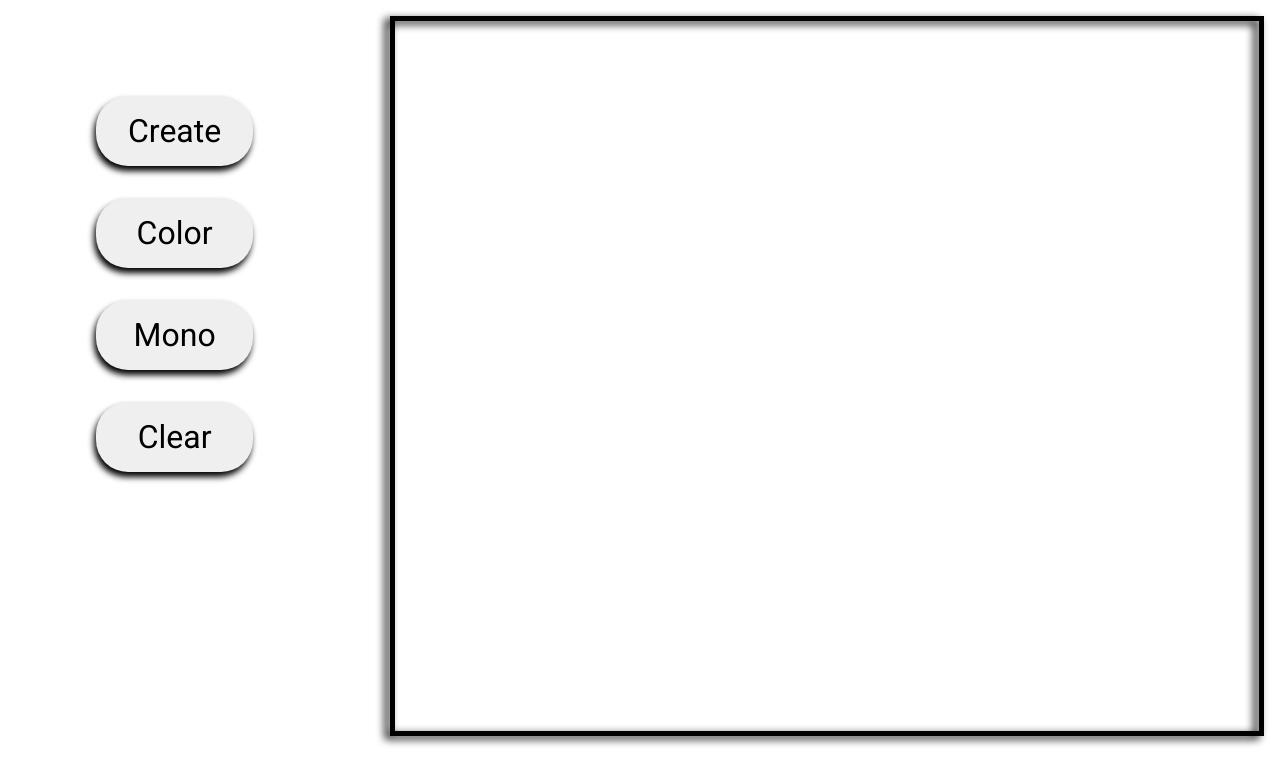
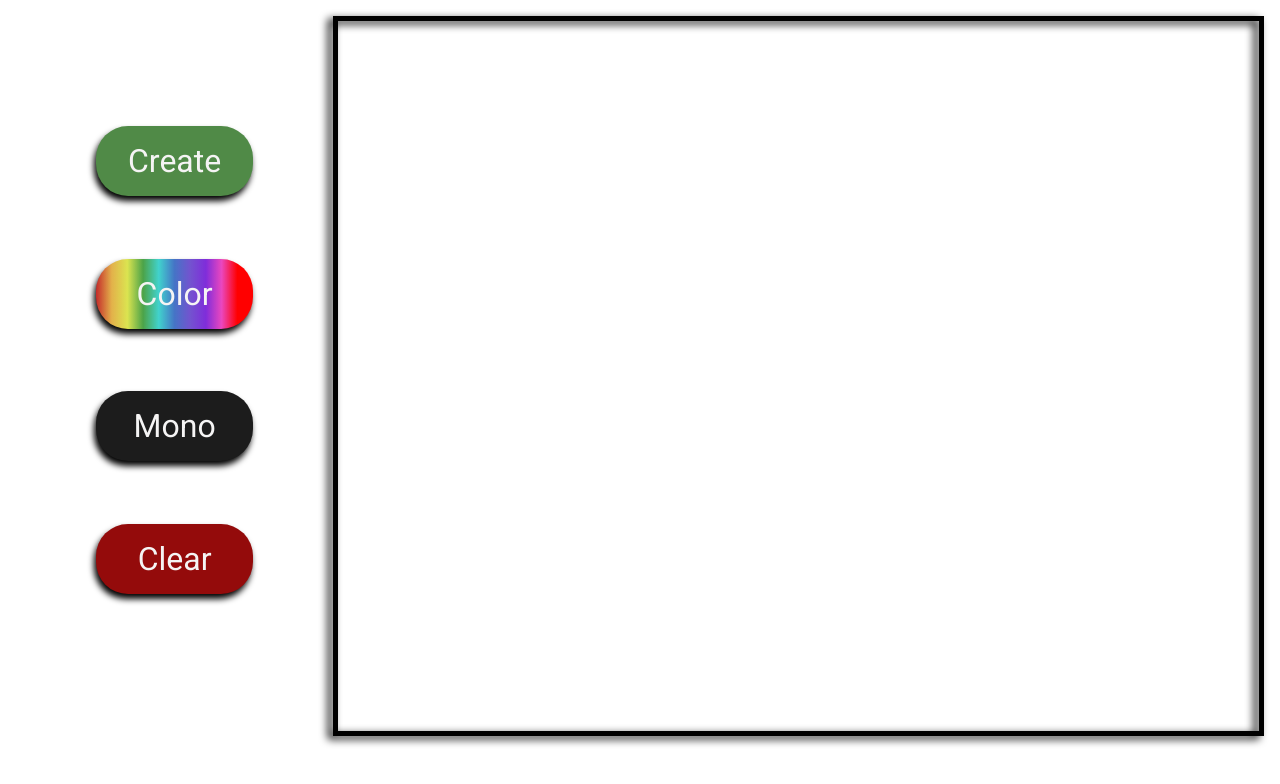
Before and after one commit to daf-wah/etch-a-sketch, a plain HTML site: page index.html in a window 1280 px wide. Drawn offline with Linux system fonts and the light colour scheme.

Commit message:
Update CSS
Altered the background colors
of the buttons.

```diff
--- a/css/style.css
+++ b/css/style.css
@@ -17,13 +17,13 @@ body {
 
 .container {
   display: flex;
-  height: 90%;
+  height: 90vh;
   justify-content: space-between;
 }
 
 .main__grid {
   border: 5px solid black;
-  width: 70%;
+  flex: 0 1 80%;
   filter: drop-shadow(-5px 3px 4px #000);
 }
 
@@ -31,7 +31,7 @@ body {
   display: flex;
   flex-direction: column;
   justify-content: space-evenly;
-  height: 50%;
+  flex: 0 1 10%;
   margin: 3em;
   padding: 2rem;
 }
@@ -45,3 +45,36 @@ button {
   border-style: none;
   filter: drop-shadow(-2px 5px 3px #000);
 }
+
+#create {
+  background-color: hsl(112, 32%, 41%);
+  color: rgb(245, 244, 244);
+}
+
+#color {
+  background: linear-gradient(
+    90deg,
+    rgba(196, 42, 42, 1) 0%,
+    rgba(227, 177, 74, 1) 10%,
+    rgba(219, 228, 80, 1) 20%,
+    rgba(76, 163, 72, 1) 30%,
+    rgba(65, 210, 205, 1) 40%,
+    rgba(69, 116, 198, 1) 50%,
+    rgba(115, 83, 207, 1) 60%,
+    rgba(127, 45, 218, 1) 70%,
+    rgba(234, 71, 191, 1) 80%,
+    rgba(255, 0, 0, 1) 90%
+  );
+
+  color: rgb(245, 244, 244);
+}
+
+#mono {
+  background-color: hsl(0, 0%, 11%);
+  color: rgb(245, 244, 244);
+}
+
+#clear {
+  background-color: rgb(148, 11, 11);
+  color: rgb(245, 244, 244);
+}
```
